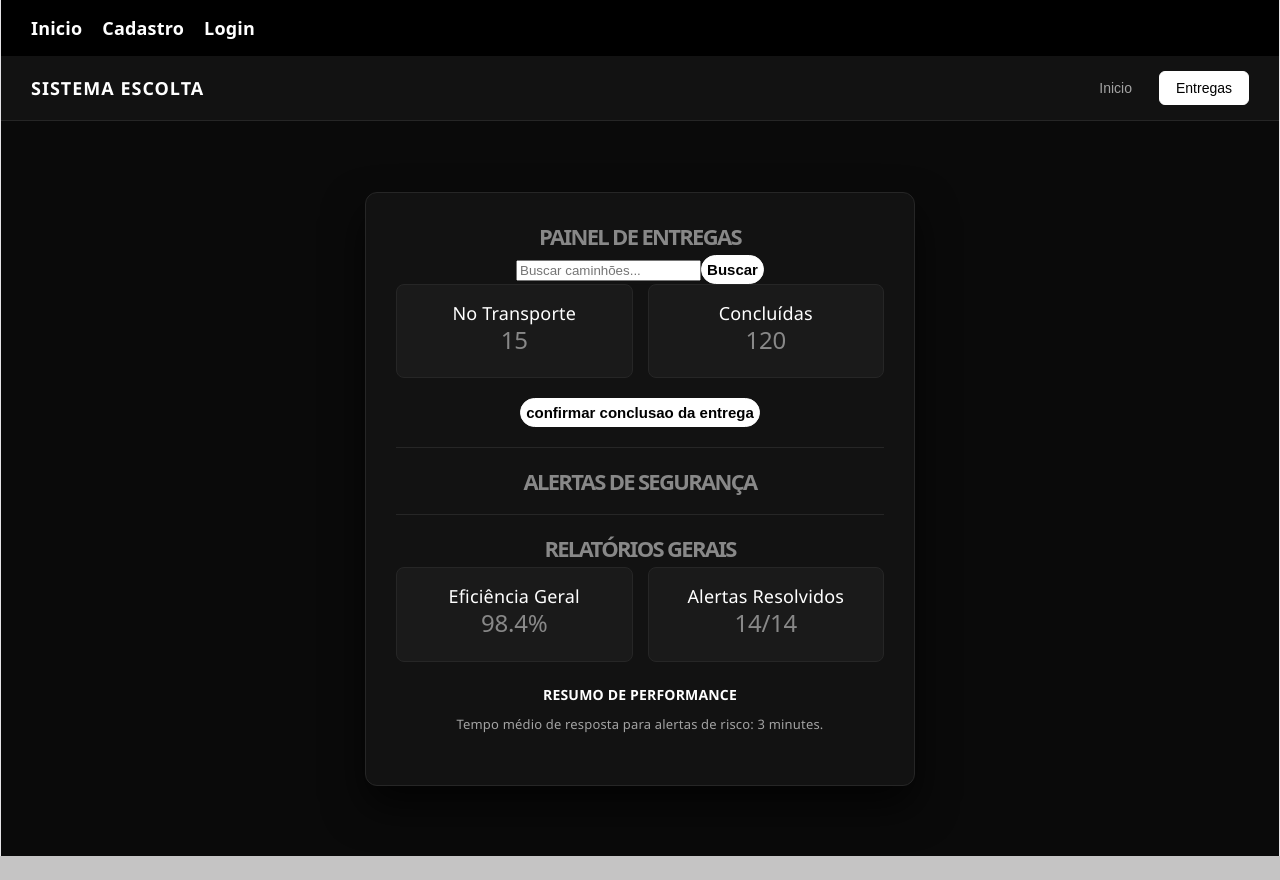
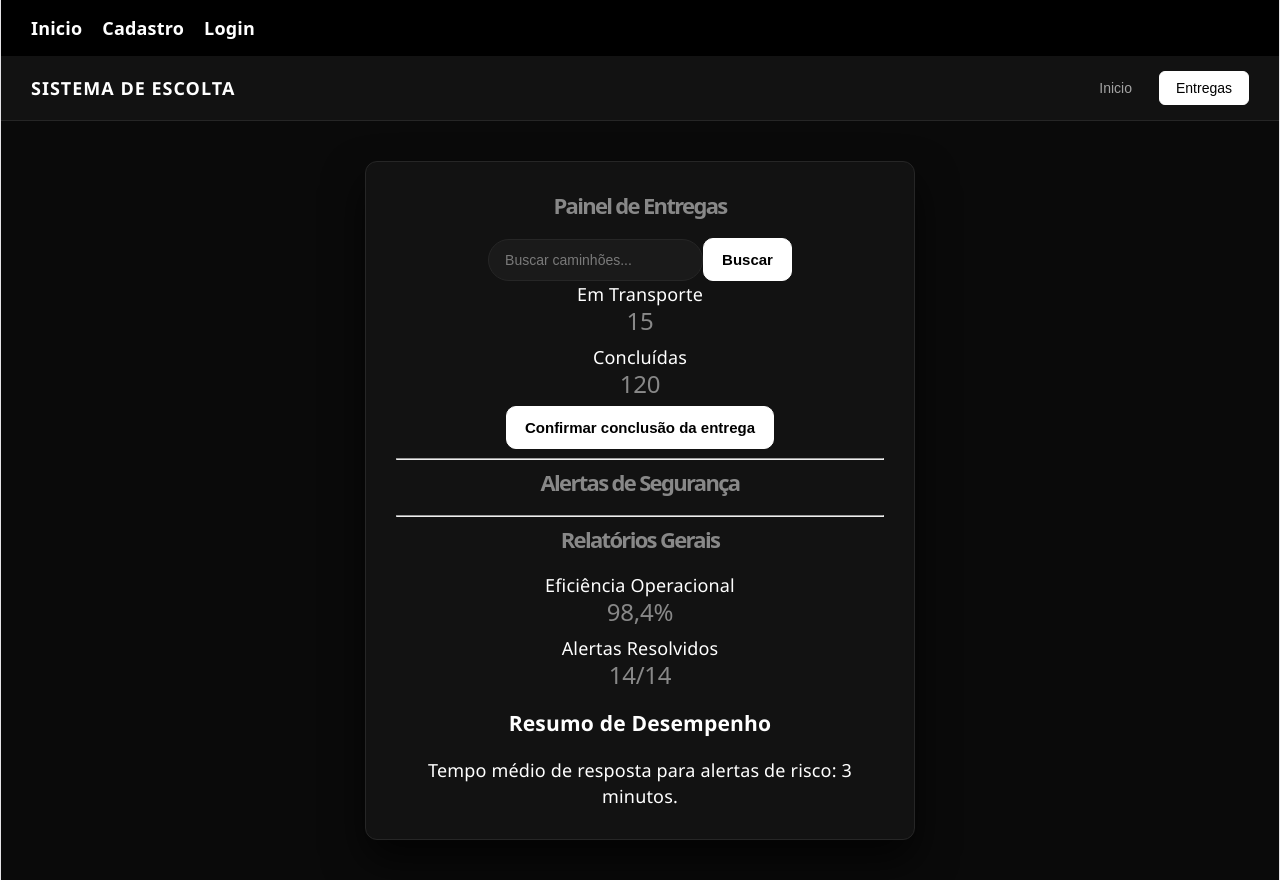
Before and after one commit to kauanderengoski21-cmyk/Projeto_, a React (Vite) app in the folder forntand/: page /principal in a window 1280 px wide. Both pictures are taken after a click on the button "Entregas". Before the commit the page ends 856 px from the top, so only its background shows below. Built offline with nearby package versions, Linux system fonts and the light colour scheme.

Commit message:
reajustando a tela pricipal\menu deixando melhor para demonstrar que pode melhorar

```diff
--- a/forntand/src/pages/private/principal/Principal.module.css
+++ b/forntand/src/pages/private/principal/Principal.module.css
@@ -1,4 +1,3 @@
-
 .container {
   font-family: 'Segoe UI', sans-serif;
   background-color: #0a0a0a;
@@ -78,143 +77,89 @@
 .tituloSecao {
   font-size: 22px;
   text-align: center;
-  margin: 0 0 6px 0;
+  margin: 0 0 20px 0;
   font-weight: 600;
 }
 
-.subtituloSecao {
-  font-size: 13px;
-  color: #a3a3a3;
-  text-align: center;
-  margin: 0 0 25px 0;
+.formularioWrap {
+  display: flex;
+  flex-direction: column;
+  gap: 18px;
 }
 
-.divisor {
-  border: 0;
-  height: 1px;
-  background-color: #262626;
-  margin: 20px 0;
+.areaPesquisa {
+  display: flex;
+  gap: 10px;
+  margin-bottom: 10px;
 }
 
-.blocoTexto {
-  margin-bottom: 20px;
-}
-
-.blocoTexto h3 {
-  font-size: 14px;
-  color: #ffffff;
-  margin: 0 0 6px 0;
-  text-transform: uppercase;
-}
-
-.blocoTexto p {
-  font-size: 13px;
-  color: #a3a3a3;
-  margin: 0 0 4px 0;
-  line-height: 1.6;
-}
-
-.gridStatus {
-  display: flex;
-  gap: 15px;
-  margin-bottom: 20px;
-}
-
-.cardStatus {
+.inputPesquisa {
   flex: 1;
   background-color: #1a1a1a;
   border: 1px solid #262626;
-  padding: 15px;
-  border-radius: 8px;
-  text-align: center;
+  border-radius: 999px;
+  color: #ffffff;
+  padding: 12px 16px;
+  font-size: 14px;
+  outline: none;
+  transition: border-color 0.2s ease;
 }
 
-.textoStatus {
-  font-size: 11px;
-  color: #a3a3a3;
-  margin: 0 0 5px 0;
-  text-transform: uppercase;
+.inputPesquisa::placeholder {
+  color: #7a7a7a;
 }
 
-.numeroStatus {
-  font-size: 24px;
-  margin: 0;
-  font-weight: 700;
+.inputPesquisa:focus {
+  border-color: #ffffff;
 }
 
-.listaItens {
+.botaoBuscar {
+  background-color: #ffffff;
+  color: #000000;
+  border: 1px solid #ffffff;
+  border-radius: 999px;
+  padding: 0 18px;
+  font-size: 14px;
+  font-weight: 600;
+  cursor: pointer;
+}
+
+.formulario {
   display: flex;
   flex-direction: column;
-  gap: 10px;
+  gap: 18px;
 }
 
-.itemLista {
-  display: flex;
-  justify-content: space-between;
-  align-items: center;
-  background-color: #1a1a1a;
-  border: 1px solid #262626;
-  padding: 12px 15px;
-  border-radius: 8px;
-}
-
-.infoLista {
+.campo {
   display: flex;
   flex-direction: column;
-}
-
-.nomeItem {
+  gap: 8px;
+  color: #e5e5e5;
   font-size: 14px;
   font-weight: 500;
 }
 
-.detalheItem {
-  font-size: 11px;
-  color: #737373;
+.campo input {
+  background-color: #1a1a1a;
+  border: 1px solid #262626;
+  border-radius: 10px;
+  color: #ffffff;
+  padding: 12px 14px;
+  font-size: 14px;
+  outline: none;
 }
 
-.badgeStatus {
-  font-size: 11px;
-  background-color: #ffffff;
-  color: #000000;
-  padding: 4px 8px;
-  border-radius: 4px;
-  font-weight: 600;
+.campo input:focus {
+  border-color: #ffffff;
 }
 
 .botaoAcao {
-
   background-color: #ffffff;
   color: #000000;
   border: 1px solid #ffffff;
-  padding: 5px;
-  border-radius: 20px;
+  padding: 12px 18px;
+  border-radius: 10px;
   font-size: 15px;
   font-weight: 600;
   cursor: pointer;
-  box-sizing: border-
 }
-
-.botaoNao {
-  background-color: #eee1e1;
-  color: rgb(216, 52, 52);
-  border: 4px solid #ffffff;
-  padding: 5px;
-  border-radius: 10px;
-  font-size: 15px;
-  cursor: pointer;
-  box-sizing: border-
-
-}
-
-.botaoSim {
-  background-color: #eee1e1;
-  color: rgb(117, 204, 18);
-  border: 4px solid #ffffff;
-  padding: 5px;
-  border-radius: 10px;
-  font-size: 15px;
-  cursor: pointer;
-  box-sizing: border-box
-
-}
--- a/forntand/src/pages/private/principal/Principal.tsx
+++ b/forntand/src/pages/private/principal/Principal.tsx
@@ -6,18 +6,16 @@ import { Service } from "../../../components/services/Service";
 function Principal() {
   const [veiculos, setVeiculos] = useState<Caminhoes[]>([]);
   const [pesquisa, setPesquisa] = useState("");
-  const [mostrarAviso, setMostrarAviso] = useState (false);
+  const [mostrarAviso, setMostrarAviso] = useState(false);
 
   async function buscarCaminhoes() {
     try {
-
       const respostaBackend: Caminhoes[] = await Service.GET(
         "ordem-servico/buscarCaminhoes",
-        { pesquisa },
+        { pesquisa }
       );
       setVeiculos(respostaBackend);
     } catch (error) {
-
       console.log(error);
     }
   }
@@ -32,17 +30,19 @@ function Principal() {
     if (produtos > 0) {
       setProdutos((p) => p - 1);
       setEntregas((e) => e + 1);
+      setMostrarAviso(false);
     }
   };
 
   return (
     <div className={styles.container}>
       <nav className={styles.barraNavegacao}>
-        <div className={styles.logo}>SISTEMA ESCOLTA</div>
+        <div className={styles.logo}>SISTEMA DE ESCOLTA</div>
 
         <div className={styles.menuAbas}>
           {abas.map((aba) => (
             <button
+              type="button"
               key={aba}
               className={abaAtiva === aba ? styles.abaAtiva : styles.botaoAba}
               onClick={() => setAbaAtiva(aba)}
@@ -57,24 +57,24 @@ function Principal() {
         <div className={styles.cartaoPainel}>
           {abaAtiva === "inicio" && (
             <section>
-              <h1 className={styles.tituloSecao}>SOBRE O PROJETO</h1>
+              <h1 className={styles.tituloSecao}>Sobre o Sistema</h1>
 
               <p className={styles.subtituloSecao}>
-                Plataforma de segurança e rastreamento de cargas.
+                Plataforma de monitoramento, segurança e rastreio de cargas.
               </p>
 
               <hr className={styles.divisor} />
 
               {[
                 {
-                  titulo: "Como Funciona",
+                  titulo: "Funcionamento",
                   texto:
-                    "O sistema gerencia o transporte de mercadorias valiosas em tempo real.",
+                    "O sistema gerencia o transporte de mercadorias de alto valor em tempo real, com controle operacional e acompanhamento contínuo.",
                 },
                 {
-                  titulo: "Estabilidade e Segurança",
+                  titulo: "Segurança e Confiabilidade",
                   texto:
-                    "Criptografia avançada e monitoramento contínuo das cargas.",
+                    "A estrutura foi desenvolvida para garantir monitoramento, proteção das cargas e resposta rápida a eventos críticos.",
                 },
               ].map((item) => (
                 <div key={item.titulo} className={styles.blocoTexto}>
@@ -87,7 +87,7 @@ function Principal() {
 
           {abaAtiva === "entregas" && (
             <section>
-              <h1 className={styles.tituloSecao}>PAINEL DE ENTREGAS</h1>
+              <h1 className={styles.tituloSecao}>Painel de Entregas</h1>
 
               <input
                 type="text"
@@ -95,13 +95,13 @@ function Principal() {
                 className={styles.inputPesquisa}
                 onChange={(e) => setPesquisa(e.target.value)}
               />
-              <button className={styles.botaoAcao} onClick={buscarCaminhoes}>
+              <button type="button" className={styles.botaoAcao} onClick={buscarCaminhoes}>
                 Buscar
               </button>
 
               <div className={styles.gridStatus}>
                 <div className={styles.cardStatus}>
-                  <p>No Transporte</p>
+                  <p>Em Transporte</p>
                   <h2>{produtos}</h2>
                 </div>
 
@@ -122,40 +122,48 @@ function Principal() {
                       </span>
                     </div>
 
-                    <span className={styles.badgeStatus}>Em Rota</span>
+                    <span className={styles.badgeStatus}>Em rota</span>
                   </div>
                 ))}
               </div>
 
-              <button className={styles.botaoAcao} onClick={()=> setMostrarAviso (true)}
+              <button
+                type="button"
+                className={styles.botaoAcao}
+                onClick={() => setMostrarAviso(true)}
               >
-                confirmar conclusao da entrega
-
+                Confirmar conclusão da entrega
               </button>
 
               {mostrarAviso && (
                 <div className={styles.aviso}>
-                  <p>Tem certeza que deseja continuar a confirmar a entrega ?</p>
-                  <button className={styles.botaoSim} onClick={finalizarEntrega}>Sim</button>
+                  <p>Confirma a conclusão desta entrega?</p>
 
-                  <button className={styles.botaoNao} onClick={()=>
-                    setMostrarAviso (false)
-                  }>Não</button>
+                  <button type="button" className={styles.botaoSim} onClick={finalizarEntrega}>
+                    Sim
+                  </button>
 
+                  <button
+                    type="button"
+                    className={styles.botaoNao}
+                    onClick={() => setMostrarAviso(false)}
+                  >
+                    Não
+                  </button>
                 </div>
               )}
 
               <hr className={styles.divisor} />
 
-              <h1 className={styles.tituloSecao}>ALERTAS DE SEGURANÇA</h1>
+              <h1 className={styles.tituloSecao}>Alertas de Segurança</h1>
 
               <hr className={styles.divisor} />
 
-              <h1 className={styles.tituloSecao}>RELATÓRIOS GERAIS</h1>
+              <h1 className={styles.tituloSecao}>Relatórios Gerais</h1>
 
               <div className={styles.gridStatus}>
                 {[
-                  ["Eficiência Geral", "98.4%"],
+                  ["Eficiência Operacional", "98,4%"],
                   ["Alertas Resolvidos", "14/14"],
                 ].map(([titulo, valor]) => (
                   <div key={titulo} className={styles.cardStatus}>
@@ -166,8 +174,8 @@ function Principal() {
               </div>
 
               <div className={styles.blocoTexto}>
-                <h3>Resumo de Performance</h3>
-                <p>Tempo médio de resposta para alertas de risco: 3 minutes.</p>
+                <h3>Resumo de Desempenho</h3>
+                <p>Tempo médio de resposta para alertas de risco: 3 minutos.</p>
               </div>
             </section>
           )}
--- a/forntand/src/pages/public/login/Login.module.css
+++ b/forntand/src/pages/public/login/Login.module.css
@@ -68,17 +68,9 @@
   background-color: #004499;
 }
 
-/** celular **/
+
 @media (max-width: 300px) {
   .acesso {
     background-color: red;
   }
 }
-
-
-/** maior que computador **/
-@media (min-width: 800px) {
-  .acesso {
-    background-color: green;
-  }
-}
```
